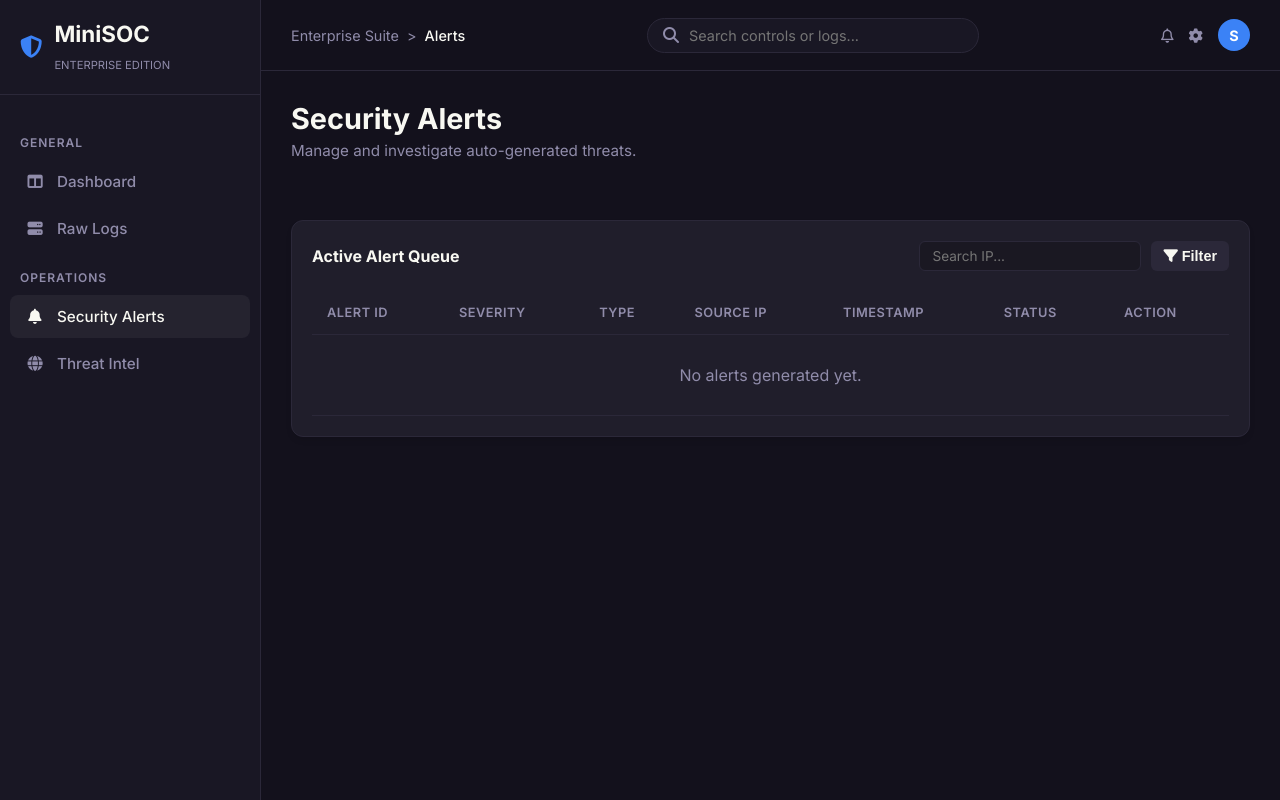
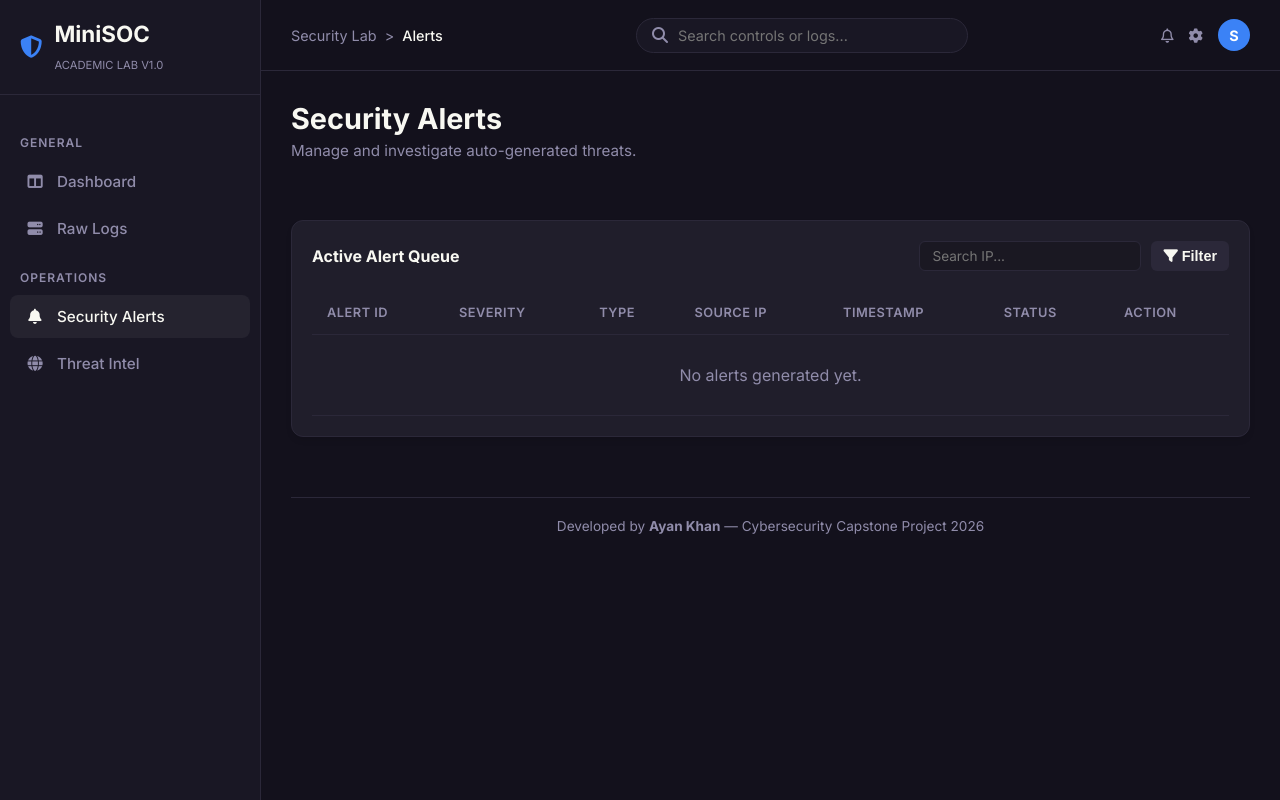
Before and after one commit to ayankhann7/Mini-SOC-Dashboard, a Flask app: page /alerts in a window 1280 px wide. Run offline with Flask 3, Linux system fonts and the light colour scheme; the visitor is signed in with stand-in values (Sample User, id 1); data that the repository does not hold is empty.

Commit message:
Strip enterprise jargon, add footer, generate messy traffic log, and humanize README

```diff
--- a/templates/base.html
+++ b/templates/base.html
@@ -17,7 +17,7 @@
             <i class="fa-solid fa-shield-halved"></i>
             <div>
                 MiniSOC<br>
-                <span style="font-size: 0.7rem; font-weight: 400; color: var(--text-muted);">ENTERPRISE EDITION</span>
+                <span style="font-size: 0.7rem; font-weight: 400; color: var(--text-muted);">ACADEMIC LAB V1.0</span>
             </div>
         </div>
 
@@ -49,7 +49,7 @@
         <!-- Top Header -->
         <div class="top-header">
             <div class="header-breadcrumbs">
-                Enterprise Suite &nbsp;>&nbsp; <span>{{ request.endpoint | capitalize | replace('_', ' ') }}</span>
+                Security Lab &nbsp;>&nbsp; <span>{{ request.endpoint | capitalize | replace('_', ' ') }}</span>
             </div>
 
             <div class="header-search">
@@ -86,6 +86,10 @@
             {% endwith %}
 
             {% block content %}{% endblock %}
+
+            <div style="text-align: center; margin-top: 60px; padding: 20px; border-top: 1px solid var(--border-color); color: var(--text-muted); font-size: 0.85rem;">
+                Developed by <strong>Ayan Khan</strong> &mdash; Cybersecurity Capstone Project 2026
+            </div>
         </div>
     </div>
 </body>
--- a/templates/login.html
+++ b/templates/login.html
@@ -88,8 +88,8 @@
             <div style="font-size: 2.5rem; color: var(--accent-blue);">
                 <i class="fa-solid fa-shield-halved"></i>
             </div>
-            <h2>Fortify SOC</h2>
-            <p>Sign in to the Enterprise Dashboard</p>
+            <h2>MiniSOC Platform</h2>
+            <p>Academic Cybersecurity Project</p>
         </div>
 
         {% with messages = get_flashed_messages() %}
```
Also changed, not shown: README.md, 1 other file.
